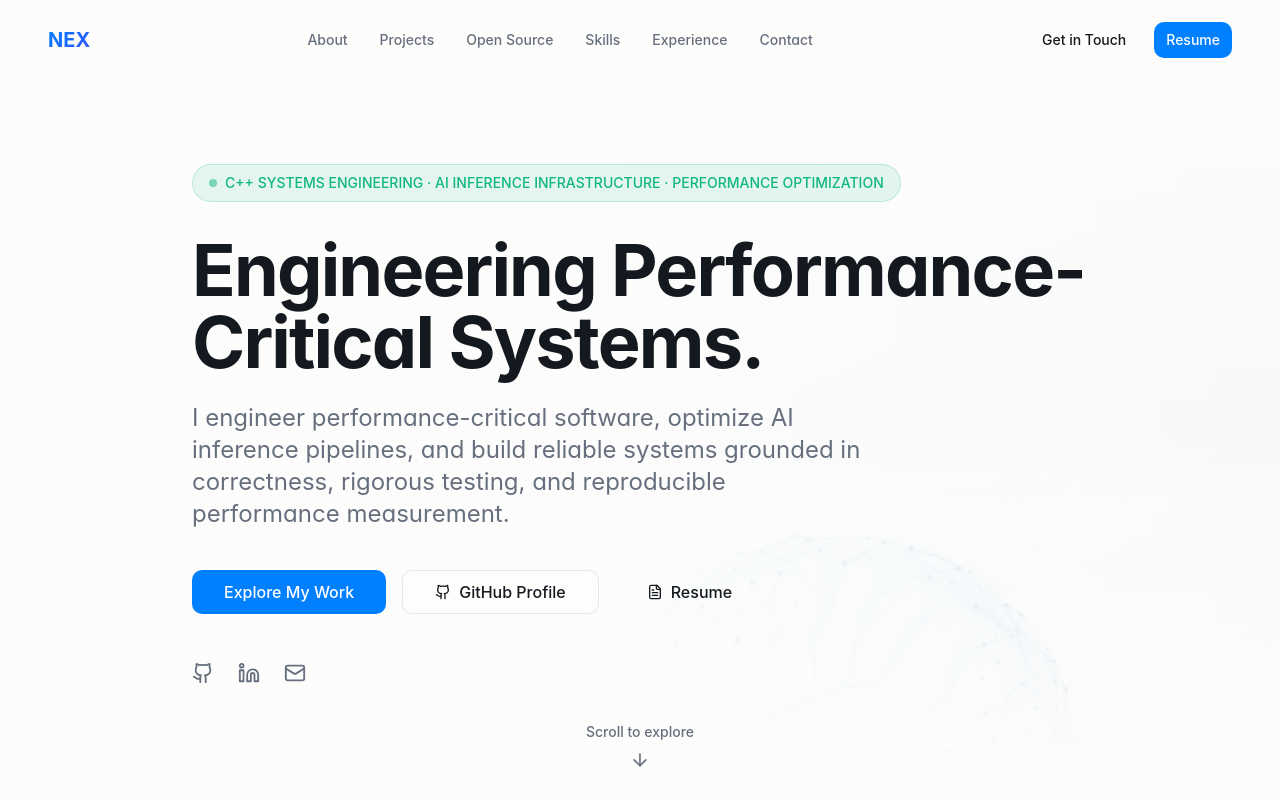
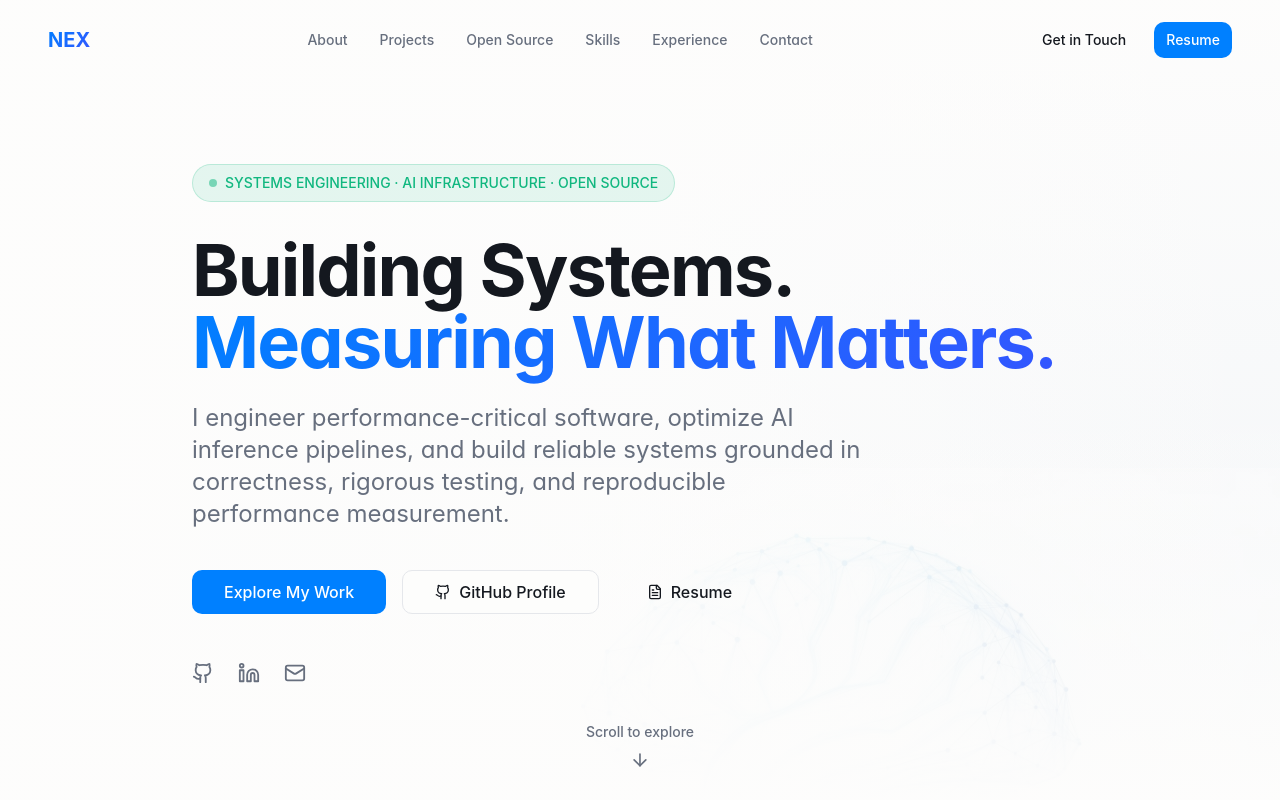
Before and after one commit to IamChandu114/Chanduweb, a React (Vite) app: page / in a window 1280 px wide. Shown: the top 800 px of the page. Built offline with nearby package versions, Linux system fonts and the light colour scheme.

Commit message:
content: restore hero badge and headline while keeping updated supporting statement

```diff
--- a/src/components/portfolio/HeroSection.tsx
+++ b/src/components/portfolio/HeroSection.tsx
@@ -56,7 +56,7 @@ export const HeroSection = () => {
             transition={{ duration: 0.6, delay: 0.2 }}
           >
             <span className="status-badge mb-8 inline-flex">
-              C++ SYSTEMS ENGINEERING · AI INFERENCE INFRASTRUCTURE · PERFORMANCE OPTIMIZATION
+              SYSTEMS ENGINEERING · AI INFRASTRUCTURE · OPEN SOURCE
             </span>
           </motion.div>
 
@@ -67,7 +67,8 @@ export const HeroSection = () => {
             transition={{ duration: 0.6, delay: 0.3 }}
             className="text-5xl sm:text-6xl lg:text-7xl font-bold text-foreground leading-[1.1] mb-6"
           >
-            Engineering Performance-Critical Systems.
+            Building Systems.{" "}
+            <span className="gradient-text">Measuring What Matters.</span>
           </motion.h1>
 
           {/* Subtitle */}
```
